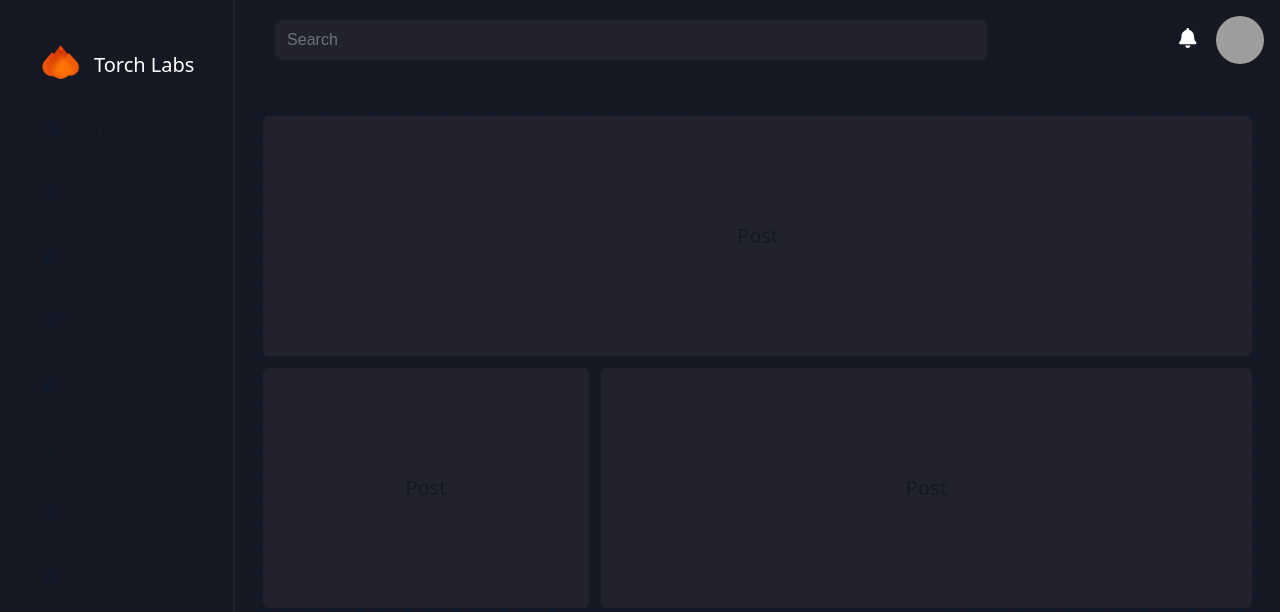
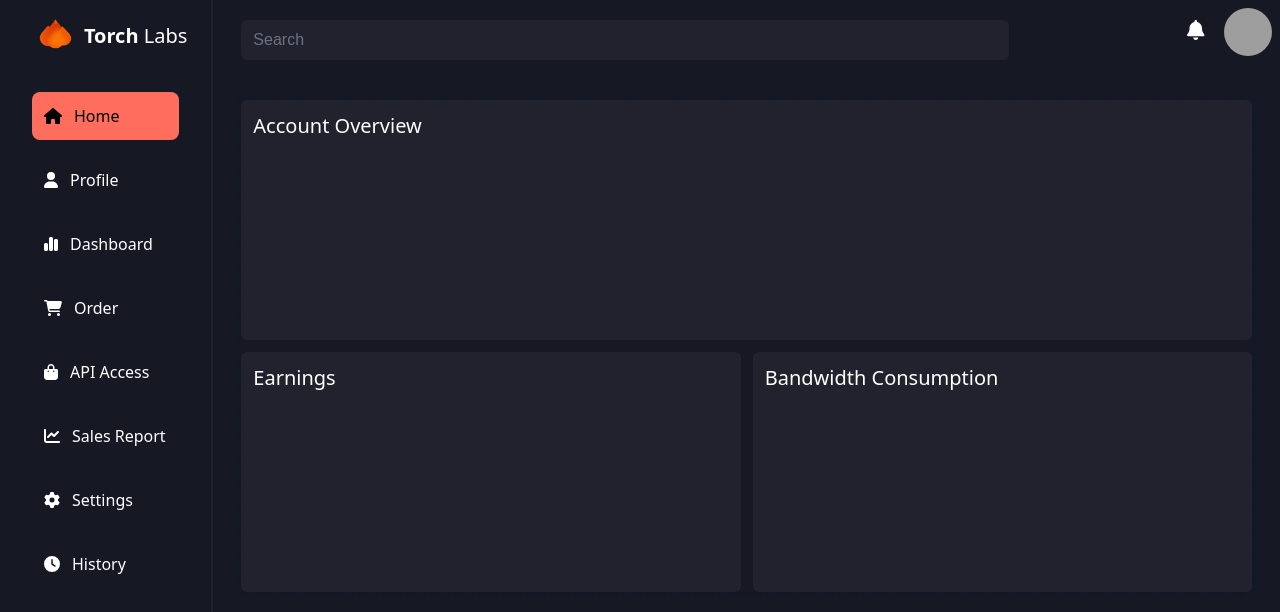
Before and after one commit to Torch-Labs/enterprise-proxy-dashboard, a Next.js app: page /dashboard/home in a window 1280 px wide. Shown: the top 612 px of the page. Built offline with nearby package versions, Linux system fonts and the light colour scheme; grey boxes are pictures that could not be loaded.

Commit message:
add active path

```diff
--- a/pages/componenets/Navbar.tsx
+++ b/pages/componenets/Navbar.tsx
@@ -5,8 +5,8 @@ import { faBell } from "@fortawesome/free-solid-svg-icons";
 
 const Navbar = () => {
   return (
-    <header className="flex justify-between items-start bg-tl-main p-4">
-      <div className="flex w-3/4 h-10 items-center justify-start p-6">
+    <header className="flex justify-between items-start bg-tl-main p-2">
+      <div className="flex w-3/4 h-10 items-center justify-start pl-5 pt-6">
         <input
           type="text"
           className="bg-tl-paper align-middle text-white rounded-md border-none	w-full"
--- /dev/null
+++ b/pages/componenets/Paper.tsx
@@ -0,0 +1,19 @@
+import React from "react";
+
+interface Props {
+  title?: string;
+}
+
+const Paper: React.FC<Props> = ({ title }) => {
+  return (
+    <div className="flex w-full h-60 items-center justify-center mx-auto bg-tl-paper rounded-md">
+      <div className="flex-col w-full h-full p-3">
+        <h1 className="object-top-left font-medium text-white">
+          {title ?? ""}
+        </h1>
+      </div>
+    </div>
+  );
+};
+
+export default Paper;
--- a/pages/componenets/Sidebar.tsx
+++ b/pages/componenets/Sidebar.tsx
@@ -11,6 +11,7 @@ import {
 import { FontAwesomeIcon } from "@fortawesome/react-fontawesome";
 import React from "react";
 import Image from "next/image";
+import { useRouter } from "next/router";
 
 interface Props {}
 
@@ -26,28 +27,47 @@ const items = [
 ];
 
 const Sidebar: React.FC<Props> = () => {
+  const router = useRouter();
+
   return (
-    <nav className="flex w-72 h-full bg-tl-main">
-      <div className="w-full flex mx-auto px-6 py-8 border-r-2 border-tl-paper">
+    <nav className="flex w-64 h-full bg-tl-main">
+      <div className="w-full flex mx-auto px-6 py-2 border-r-2 border-tl-paper">
         <div className="w-full h-full flex items-start justify-start text-white text-xl">
           <ul className="w-full">
-            <div className="w-full flex items-center justify-start">
+            <div className="w-full flex items-center justify-start mb-5">
               <Image src="/logo.png" alt="logo" height={65} width={70} />
-              <span className="font-w">Torch Labs</span>
+              <div className="font-bold">Torch</div>&nbsp;Labs
             </div>
-            {items.map((item) => (
-              <li key={item.name} className="p-2">
-                <a
-                  href={`/dashboard/${item.name
-                    .toLowerCase()
-                    .replaceAll(" ", "-")}`}
-                  className="flex items-center p-3 text-base font-normal text-gray-900 rounded-lg dark:text-white hover:bg-gray-100 dark:hover:bg-gray-700"
-                >
-                  <FontAwesomeIcon icon={item.icon} />
-                  <span className="ml-3">{item.name}</span>
-                </a>
-              </li>
-            ))}
+            {items.map((item) => {
+              const route = `/dashboard/${item.name
+                .toLowerCase()
+                .replaceAll(" ", "-")}`;
+              const isActive = router.pathname === route;
+              const baseStyle =
+                "flex items-center p-3 text-base font-normal text-gray-900 rounded-lg dark:text-white font-bold";
+              const inactiveStyle = `${baseStyle} hover:bg-tl-secondary-100 hover:bg-tl-secondary-700`;
+              const activeStyle = `${baseStyle} bg-tl-secondary bg-tl-secondary-700`;
+              return (
+                <li key={item.name} className="p-2">
+                  <a
+                    href={route}
+                    className={isActive ? activeStyle : inactiveStyle}
+                  >
+                    <FontAwesomeIcon
+                      className={isActive ? "text-black" : "text-white"}
+                      icon={item.icon}
+                    />
+                    <span
+                      className={`ml-3 ${
+                        isActive ? "text-black" : "text-white"
+                      }`}
+                    >
+                      {item.name}
+                    </span>
+                  </a>
+                </li>
+              );
+            })}
           </ul>
         </div>
       </div>
--- a/pages/dashboard/home.tsx
+++ b/pages/dashboard/home.tsx
@@ -1,18 +1,14 @@
 import React from "react";
+import Paper from "../componenets/Paper";
 
 const home = () => {
   return (
     <div className="flex-col">
-      <div className="flex w-full h-60 items-center justify-center mx-auto bg-tl-paper rounded-md">
-        Post
-      </div>
+      <Paper title="Account Overview" />
       <div className="flex flex-row justify-evenly gap-3 mt-3">
-        <div className="flex w-1/3 h-60 items-center justify-center mx-auto bg-tl-paper rounded-md">
-          Post
-        </div>
-        <div className="flex w-2/3 h-60 items-center justify-center mx-auto bg-tl-paper rounded-md">
-          Post
-        </div>
+        <Paper title="Earnings" />
+
+        <Paper title="Bandwidth Consumption" />
       </div>
     </div>
   );
--- a/pages/index.tsx
+++ b/pages/index.tsx
@@ -12,7 +12,7 @@ const Home = () => {
         <div className="container mx-auto px-4">
           <div className="prose prose-blue mx-auto">
             <h1>{name}</h1>
-            <p>Enterprise Proxy Dashboard</p>
+            {/* <p>Enterprise Proxy Dashboard</p> */}
           </div>
         </div>
       </section>
--- a/tailwind.config.js
+++ b/tailwind.config.js
@@ -9,6 +9,10 @@ module.exports = {
       colors: {
         "tl-main": "#161824",
         "tl-paper": "#21222D",
+        "tl-secondary": {
+          100: "#fca69d",
+          700: "#FF6D5C",
+        },
       },
     },
   },
```
